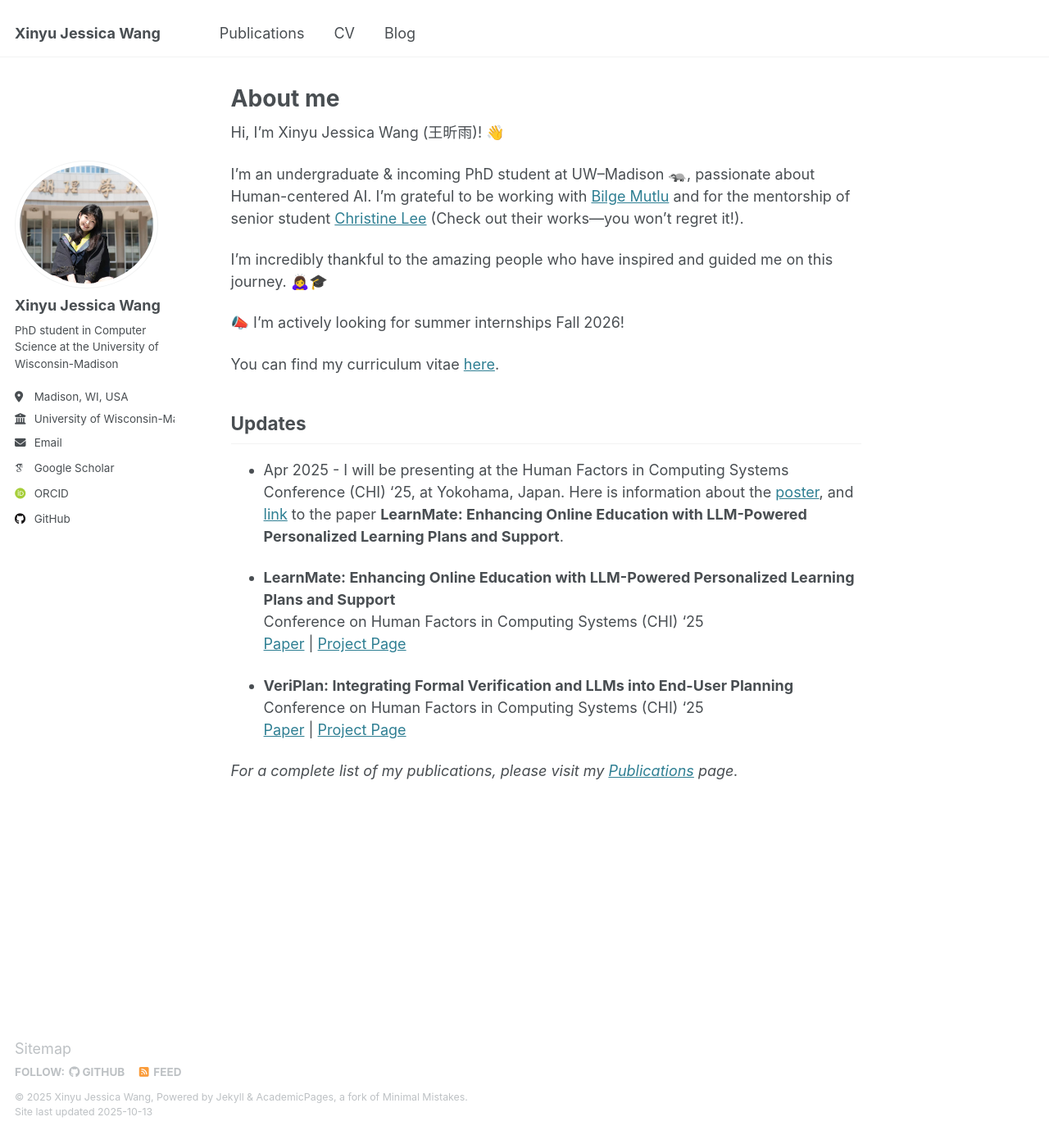
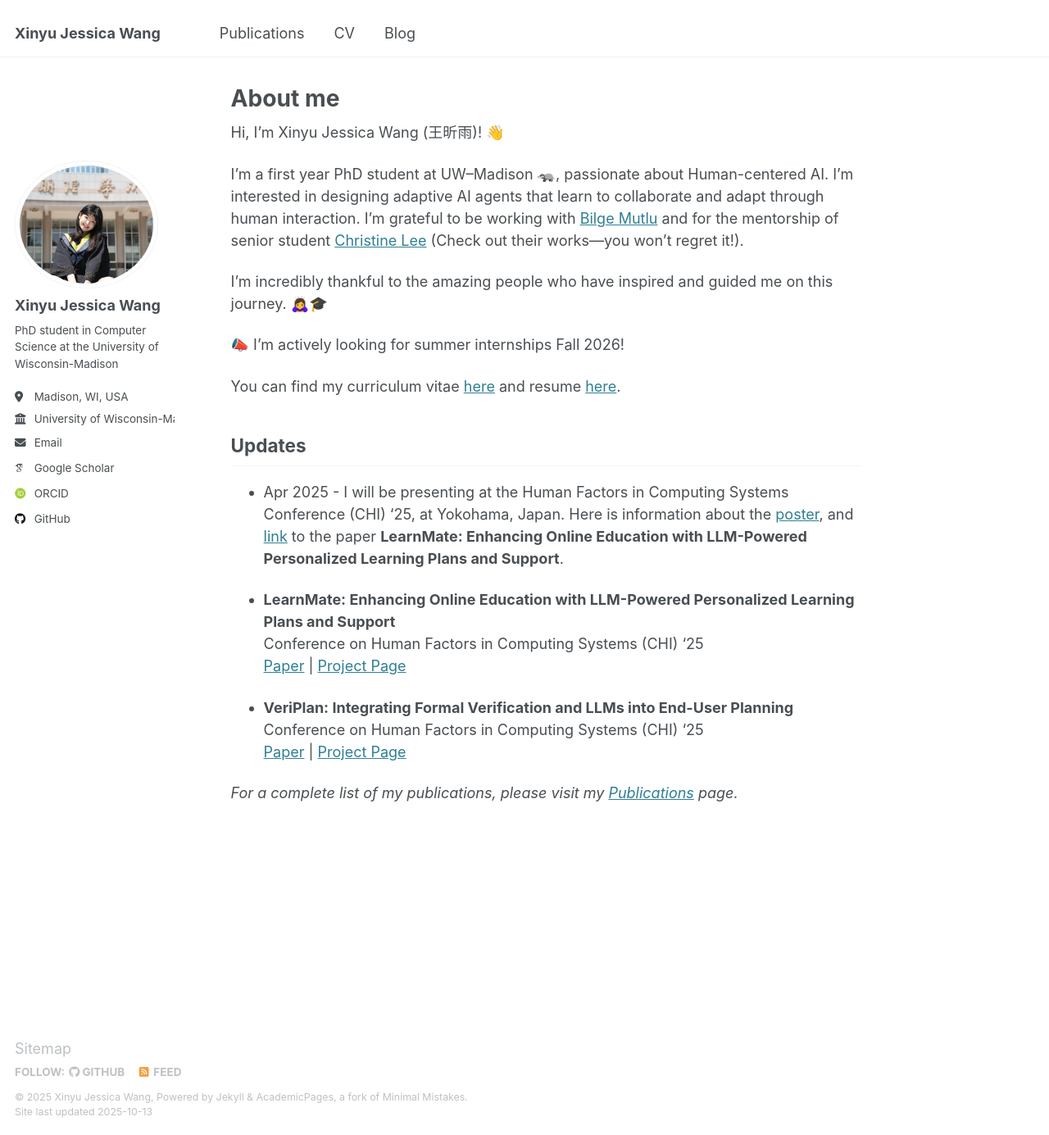
Before and after one commit to xwang2775/xwang2775.github.io, a Jekyll site: the page built from _pages/about.md, in a window 1280 px wide and 1385 px high. Shown: the whole window at 82% size. Built offline with Jekyll 4.4.1, drawn with Linux system fonts in a browser that asks for light colours; some web fonts are replaced.

Commit message:
updates 10/12/2025

```diff
--- a/_config.yml
+++ b/_config.yml
@@ -12,7 +12,7 @@ site_theme               : "default"
 title                    : "Xinyu Jessica Wang"
 title_separator          : "-"
 name                     : &name "Xinyu Jessica Wang"
-description              : &description "Undergraduate student at UW-Madison researching Human-centered AI"
+description              : &description "PhD student at UW-Madison researching Human-centered AI"
 url                      : https://xwang2775.github.io # the base hostname & protocol for your site e.g. "https://[your GitHub username].github.io"
 baseurl                  : "" # the subpath of your site, e.g. "/blog"
 repository               : "xwang2775/xwang2775.github.io"
--- a/_pages/about.md
+++ b/_pages/about.md
@@ -9,13 +9,13 @@ redirect_from:
 
 Hi, I'm Xinyu Jessica Wang (王昕雨)! 👋
 
-I’m an undergraduate & incoming PhD student at UW–Madison 🦡, passionate about Human-centered AI. I’m grateful to be working with [Bilge Mutlu](https://bmutlu.github.io/) and for the mentorship of senior student [Christine Lee](https://christineplee.github.io/) (Check out their works—you won’t regret it!).
+I’m a first year PhD student at UW–Madison 🦡, passionate about Human-centered AI. I'm interested in designing adaptive AI agents that learn to collaborate and adapt through human interaction. I’m grateful to be working with [Bilge Mutlu](https://bmutlu.github.io/) and for the mentorship of senior student [Christine Lee](https://christineplee.github.io/) (Check out their works—you won’t regret it!).
 
 I’m incredibly thankful to the amazing people who have inspired and guided me on this journey. 🙇‍♀️🎓
 
 📣 I’m actively looking for summer internships Fall 2026!
 
-You can find my curriculum vitae [here](https://drive.google.com/file/d/1WoSETtpDUKVr9RmRANCWvNmj7TA8iufF/view?usp=drive_link).
+You can find my curriculum vitae [here](https://drive.google.com/file/d/1WoSETtpDUKVr9RmRANCWvNmj7TA8iufF/view?usp=drive_link) and resume [here](https://drive.google.com/file/d/1Ir6GZuWwl9bAq5P-yutLSYN825rxpYeT/view?usp=sharing).
 
 
 ## Updates
```
